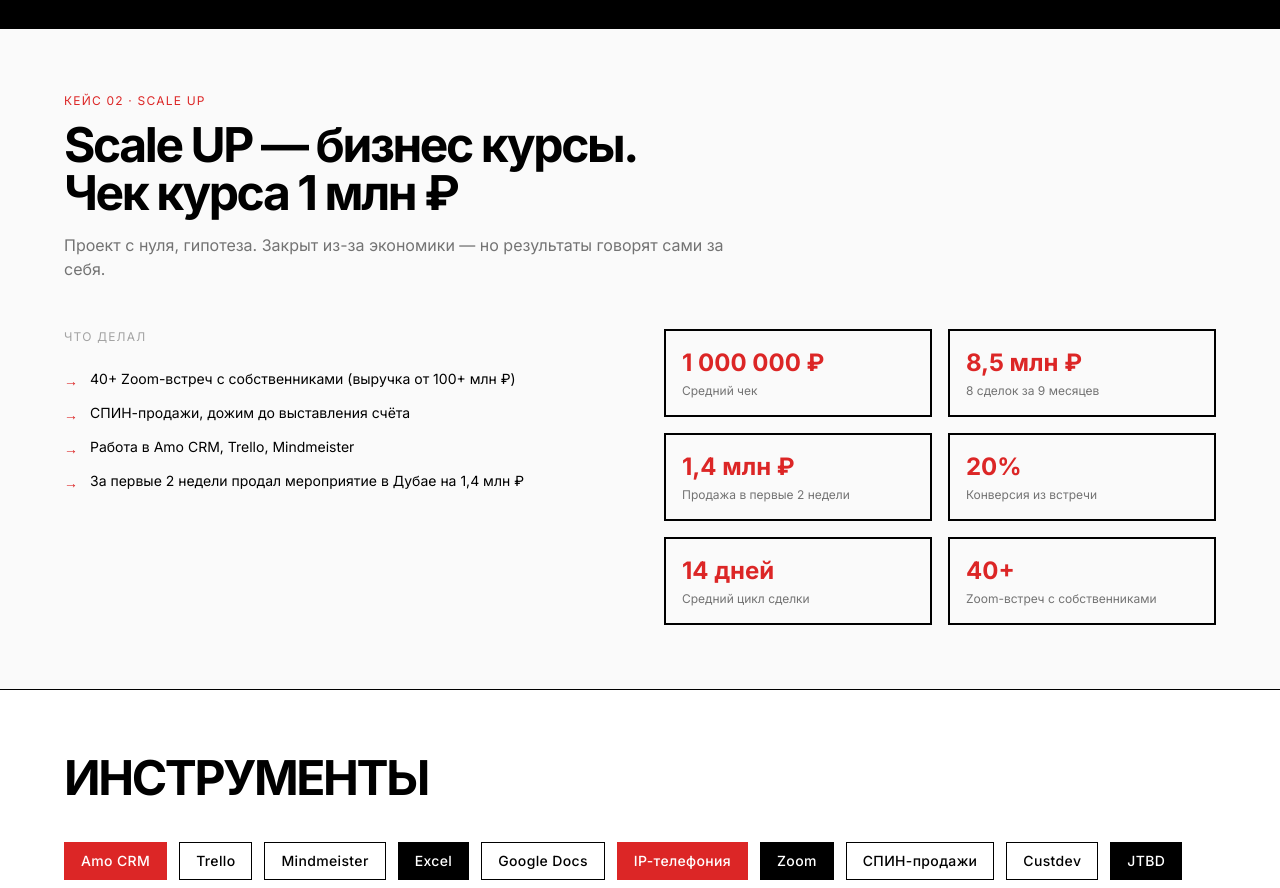
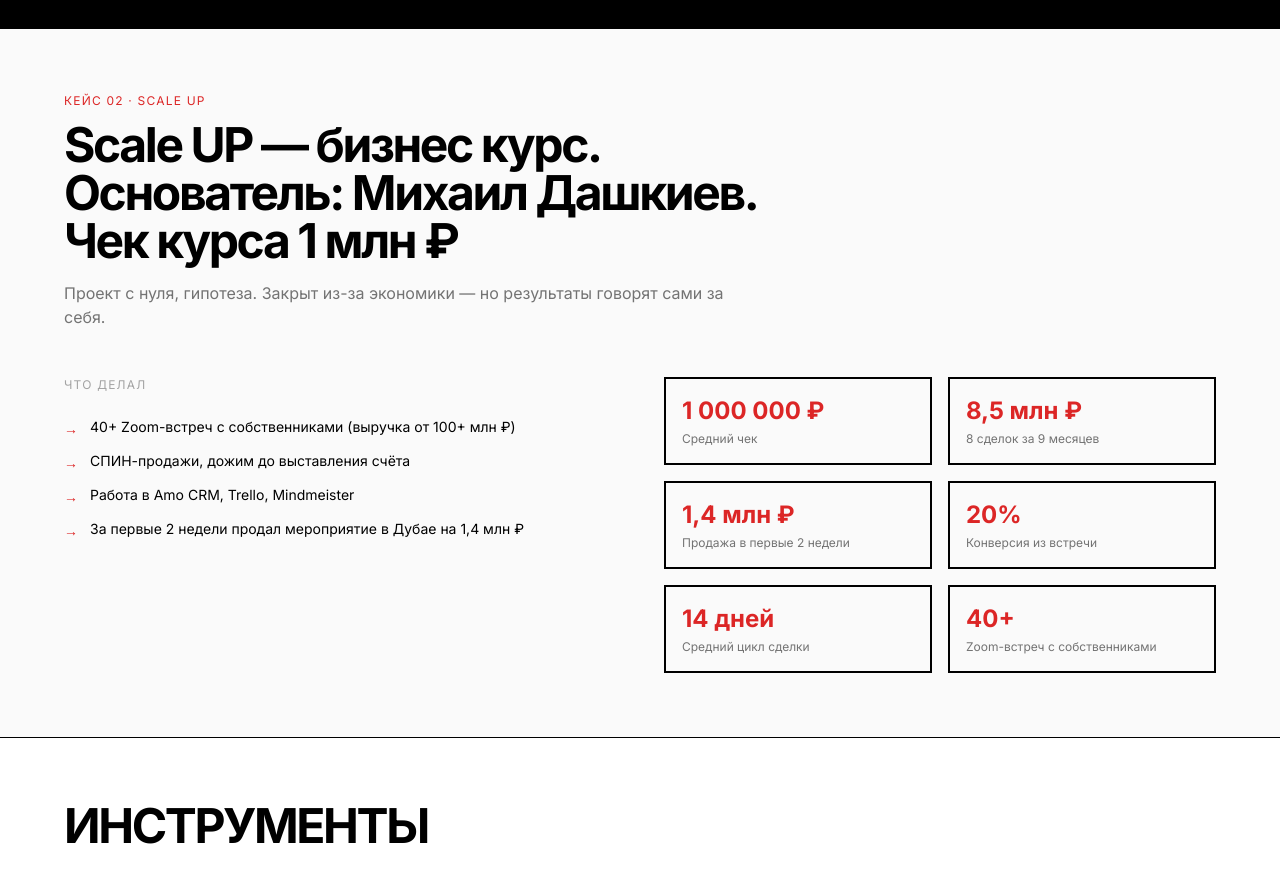
Before and after one commit to pr-poehali-dev/quantum-communication-systems-1, a React (Vite) app: page / in a window 1280 px wide. Shown: the part 3660-4548 px from the top of the page. Built offline with nearby package versions, Linux system fonts and the light colour scheme.

Commit message:
Update Scale UP course details

```diff
--- a/src/pages/Index.tsx
+++ b/src/pages/Index.tsx
@@ -446,7 +446,7 @@ export default function Index() {
         <div className="container mx-auto">
           <p className="text-red-600 text-xs uppercase tracking-widest mb-3">Кейс 02 · Scale UP</p>
           <h2 className="text-3xl md:text-5xl font-bold tracking-tighter mb-4 max-w-3xl">
-            Scale UP — бизнес курсы.<br />Чек курса 1 млн ₽
+            Scale UP — бизнес курс.<br />Основатель: Михаил Дашкиев.<br />Чек курса 1 млн ₽
           </h2>
           <p className="text-neutral-500 mb-12 max-w-2xl">
             Проект с нуля, гипотеза. Закрыт из-за экономики — но результаты говорят сами за себя.
```
